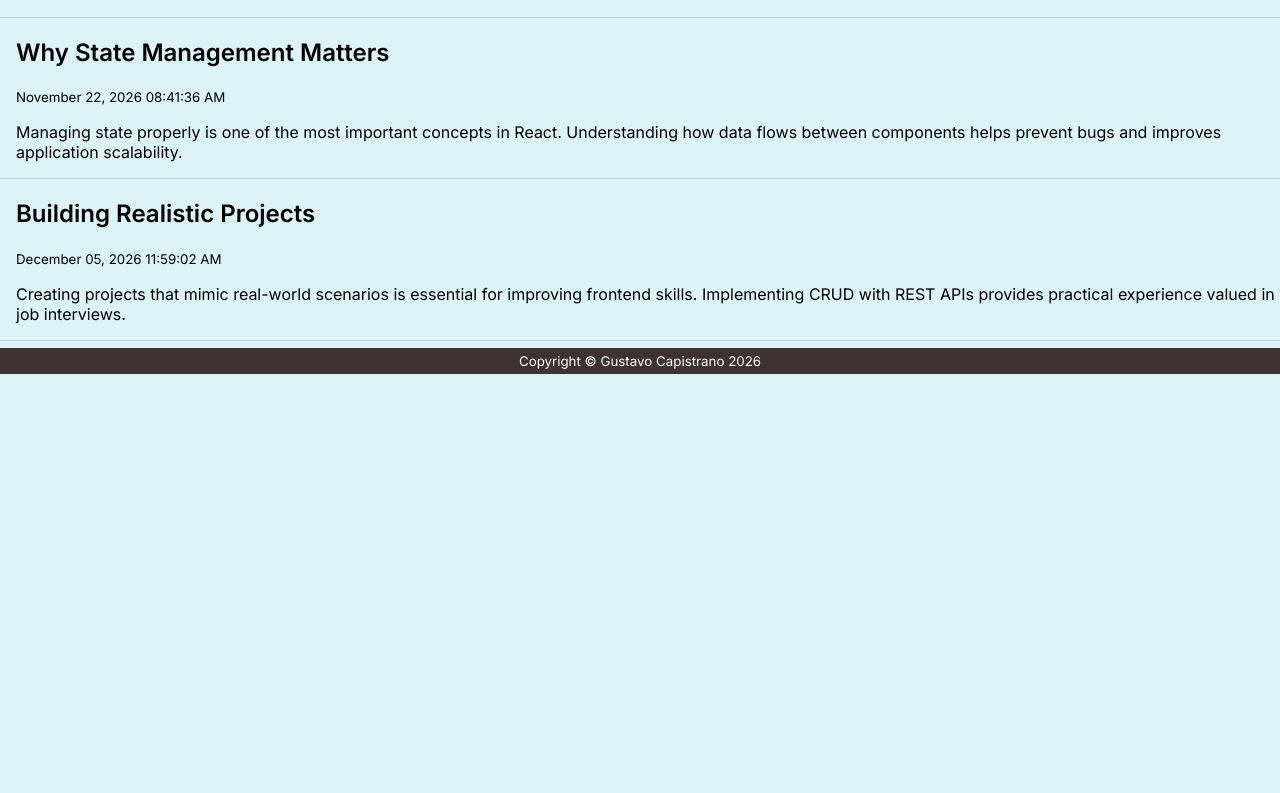
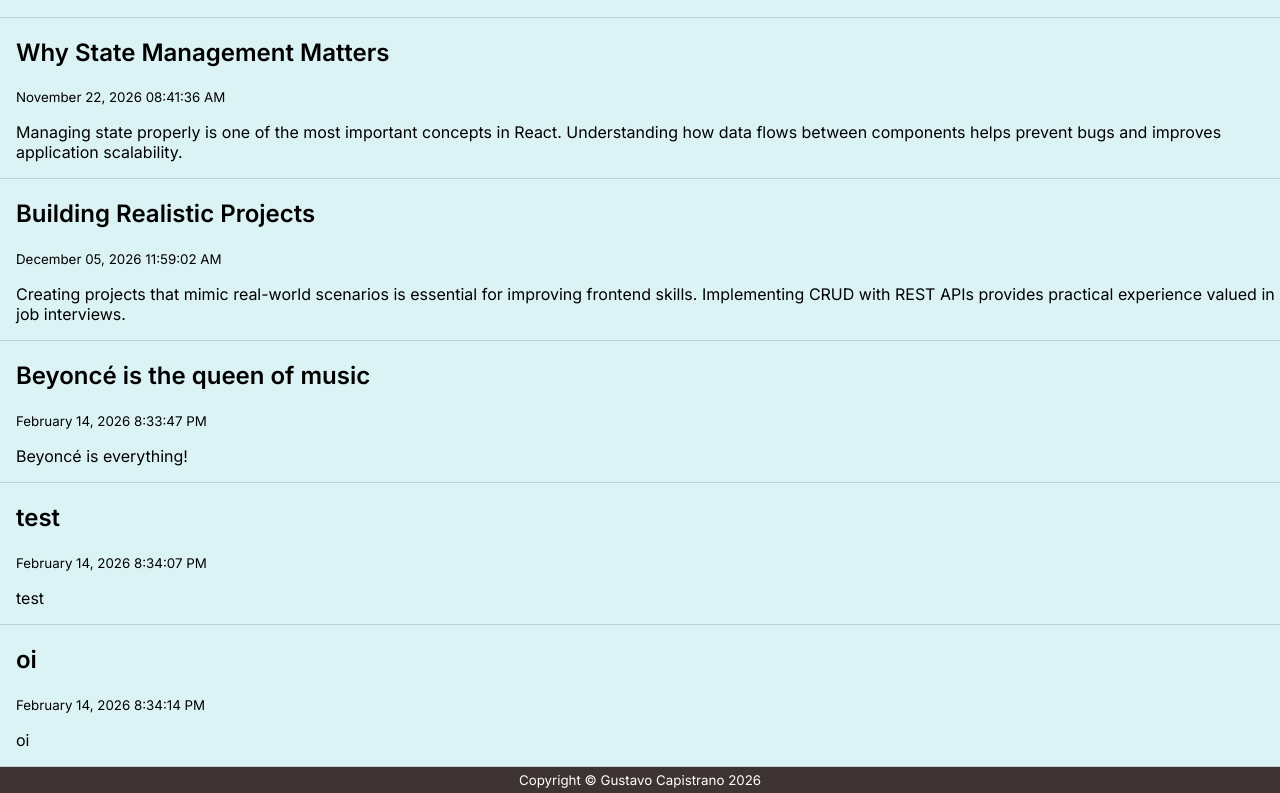
Before and after one commit to GustavoCapis/react-blog, a React (Vite) app: page / in a window 1280 px wide. Shown: the part 426-1219 px from the top of the page. Before the commit the page ends 800 px from the top, so only its background shows below. Built offline with nearby package versions, Linux system fonts and the light colour scheme; data requests are answered from the project's data file.

Commit message:
feat: Add POST request for new posts.

```diff
--- a/data/db.json
+++ b/data/db.json
@@ -1,26 +1,46 @@
-{"posts" : [
 {
-    "id": 1,
+  "posts": [
+    {
+      "id": "1",
       "title": "Learning REST APIs",
       "datetime": "September 14, 2026 10:23:11 AM",
       "body": "This is a new post created to practice CRUD operations using a fake REST API. Working with JSON Server makes it much easier to simulate real backend interactions during development."
     },
     {
-    "id": 2,
+      "id": "2",
       "title": "Axios Makes Life Easier",
       "datetime": "October 03, 2026 02:17:54 PM",
       "body": "Using Axios instead of fetch simplifies HTTP requests and improves code readability. Error handling and response parsing become much cleaner compared to native solutions."
     },
     {
-    "id": 3,
+      "id": "3",
       "title": "Why State Management Matters",
       "datetime": "November 22, 2026 08:41:36 AM",
       "body": "Managing state properly is one of the most important concepts in React. Understanding how data flows between components helps prevent bugs and improves application scalability."
     },
     {
-    "id": 4,
+      "id": "4",
       "title": "Building Realistic Projects",
       "datetime": "December 05, 2026 11:59:02 AM",
       "body": "Creating projects that mimic real-world scenarios is essential for improving frontend skills. Implementing CRUD with REST APIs provides practical experience valued in job interviews."
+    },
+    {
+      "id": "782bc56f-f338-436c-ae0c-1d69c9e61d23",
+      "title": "Beyoncé is the queen of music",
+      "datetime": "February 14, 2026 8:33:47 PM",
+      "body": "Beyoncé is everything!"
+    },
+    {
+      "id": "eaf7100d-868d-467e-a8fc-019b441280f7",
+      "title": "test",
+      "datetime": "February 14, 2026 8:34:07 PM",
+      "body": "test"
+    },
+    {
+      "id": "f4622969-8cf4-4ece-b965-fc41adc07d4d",
+      "title": "oi",
+      "datetime": "February 14, 2026 8:34:14 PM",
+      "body": "oi"
     }
-]}
+  ]
+}
--- a/src/App.jsx
+++ b/src/App.jsx
@@ -37,22 +37,25 @@ function App() {
   }, []);
 
   //On form submit
-  function handleSubmit(e) {
+  async function handleSubmit(e) {
     e.preventDefault();
     const id = crypto.randomUUID();
-    const date = format(new Date(), "MMMM dd, yyyy pp");
+    const datetime = format(new Date(), "MMMM dd, yyyy pp");
     const newPost = {
       id,
       title: postTitle,
-      date,
+      datetime,
       body: postBody,
     };
-    setPosts((prev) => [...prev, newPost]);
-    //Clear form after submit
-    setPostTitle("");
-    setPostBody("");
-    //Redirect to home after submit
-    navigate("/");
+    try {
+      const response = await api.post('/posts', newPost)
+      setPosts((prev) => [...prev, response.data]);
+      //Clear form after submit
+      setPostTitle("");
+      setPostBody("");
+      //Redirect to home after submit
+      navigate("/");
+    } catch (error) { console.log(`Error: ${error.message}`)}
   }
 
   return (
--- a/src/api/posts.js
+++ b/src/api/posts.js
@@ -1,3 +1,4 @@
+//Server
 import axios from "axios";
 
 export default axios.create({
--- a/src/index.css
+++ b/src/index.css
@@ -136,8 +136,6 @@ footer {
   display: flex;
   justify-content: center;
   justify-items: center;
-  position: fixed;
-  bottom: 0;
   width: 100%;
   background-color: #3d3333;
   color: white;
```
Lines whose indentation alone changed are shown as unchanged.
